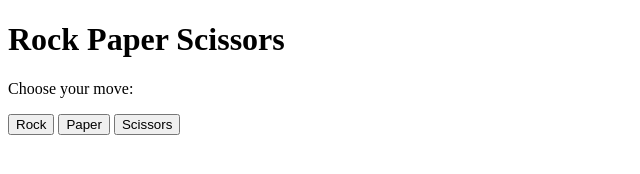
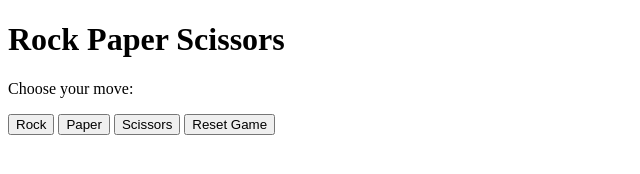
Before and after one commit to Allanngigi/rock-paper-scissors-js, a plain HTML site: page index.html in a window 1280 px wide. Shown: the whole page, without its empty margins (0-640 px from the left). Drawn offline with Linux system fonts and the light colour scheme.

Commit message:
Add reset button to Rock Paper Scissors game
Added a reset button to allow users to restart the game.

```diff
--- a/index.html
+++ b/index.html
@@ -11,6 +11,8 @@
     <button id="rock">Rock</button>
     <button id="paper">Paper</button>
     <button id="scissors">Scissors</button>
+    <button id="reset">Reset Game</button>
+
 
     <div id="result"></div>
     <div id="score"></div>
```
